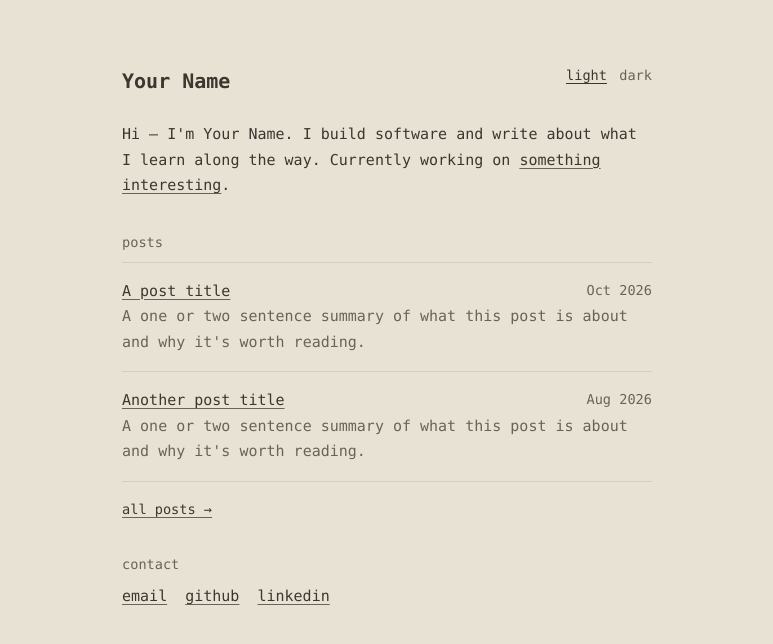
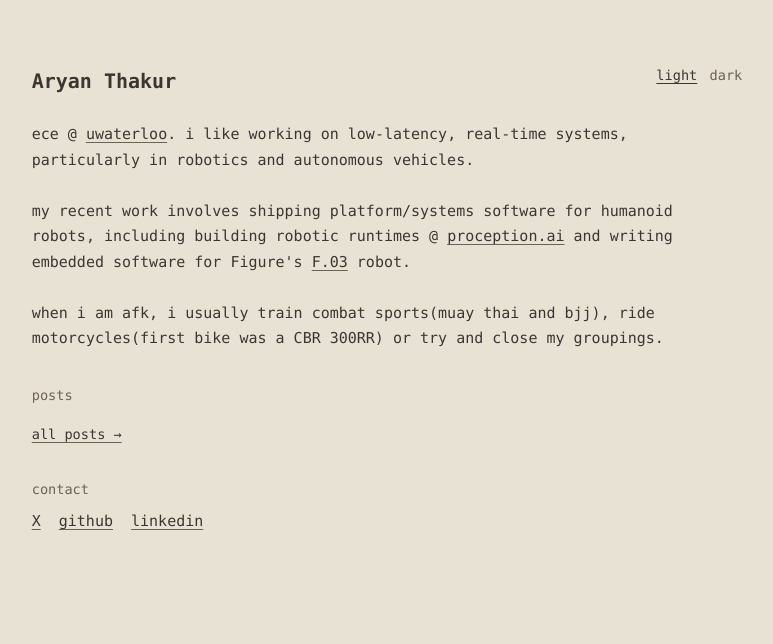
Before and after one commit to 0xthakuraryan/0xthakuraryan.github.io, a Jekyll site: the page built from index.md, in a window 1280 px wide. Shown: the top 644 px of the page, without its empty margins (253-1026 px from the left). Built offline with Jekyll 4.4.1, drawn with Linux system fonts in a browser that asks for light colours.

Commit message:
introduction @ me
Intro and contact on the homepage, wider column, Obsidian vault setup and a preview script.
Sample posts removed; drafts stay local in _drafts/.

````diff
--- a/_config.yml
+++ b/_config.yml
@@ -1,10 +1,11 @@
-title: Your Name
-description: Personal website of Your Name.
+title: Aryan Thakur
+description: Aryan's corner of the internet.
 baseurl: ""   # served from the root of 0xthakuraryan.github.io
 permalink: /posts/:title/
 exclude:
   - Gemfile
   - Gemfile.lock
   - README.md
+  - preview.sh
 kramdown:
   smart_quotes: ["apos", "apos", "quot", "quot"]   # keep ' and " straight
--- a/_posts/2026-08-01-another-post-title.md
+++ /dev/null
@@ -1,6 +0,0 @@
----
-title: Another post title
-summary: A one or two sentence summary of what this post is about and why it's worth reading.
----
-
-Write the post here in plain Markdown.
--- a/_posts/2026-10-01-a-post-title.md
+++ /dev/null
@@ -1,18 +0,0 @@
----
-title: A post title
-summary: A one or two sentence summary of what this post is about and why it's worth reading.
----
-
-Write the post here in plain Markdown.
-
-## A section heading
-
-Regular paragraphs, **bold**, *italic*, [links](https://example.com), and `inline code` all work.
-
-- Lists
-- work
-- too
-
-```js
-console.log("so do code blocks");
-```
--- a/index.md
+++ b/index.md
@@ -1,13 +1,17 @@
 ---
 layout: home
 ---
+ece @ [uwaterloo](#). i like working on low-latency, real-time systems, particularly in robotics and autonomous vehicles.
 
-Hi — I'm Your Name. I build software and write about what I learn along the way.
-Currently working on [something interesting](#).
+\
+my recent work involves shipping platform/systems software for humanoid robots, including building robotic runtimes @ [proception.ai](https://www.proception.ai) and writing embedded software for Figure's [F.03](https://www.figure.ai/figure) robot.
+
+\
+when i am afk, i usually train combat sports(muay thai and bjj), ride motorcycles(first bike was a CBR 300RR) or try and close my groupings.
 
 {% include recent-posts.html %}
 
 ## Contact
 
-[email](mailto:you@example.com) [github](https://github.com/) [linkedin](https://www.linkedin.com/)
+[X](https://x.com/0xThakur) [github](https://github.com/0xthakuraryan) [linkedin](https://www.linkedin.com/in/thakurary)
 {: .links}
--- a/style.css
+++ b/style.css
@@ -32,7 +32,7 @@ body {
 }
 
 main {
-  max-width: 64ch;
+  max-width: 84ch;
   margin: 0 auto;
   padding: 4rem 1.5rem;
 }
````
Also changed, not shown: _templates/post.md (added, +4 -0 lines), .obsidian/app.json (added), .obsidian/appearance.json (added), .obsidian/core-plugins.json (added), .obsidian/templates.json (added), 2 other files.
